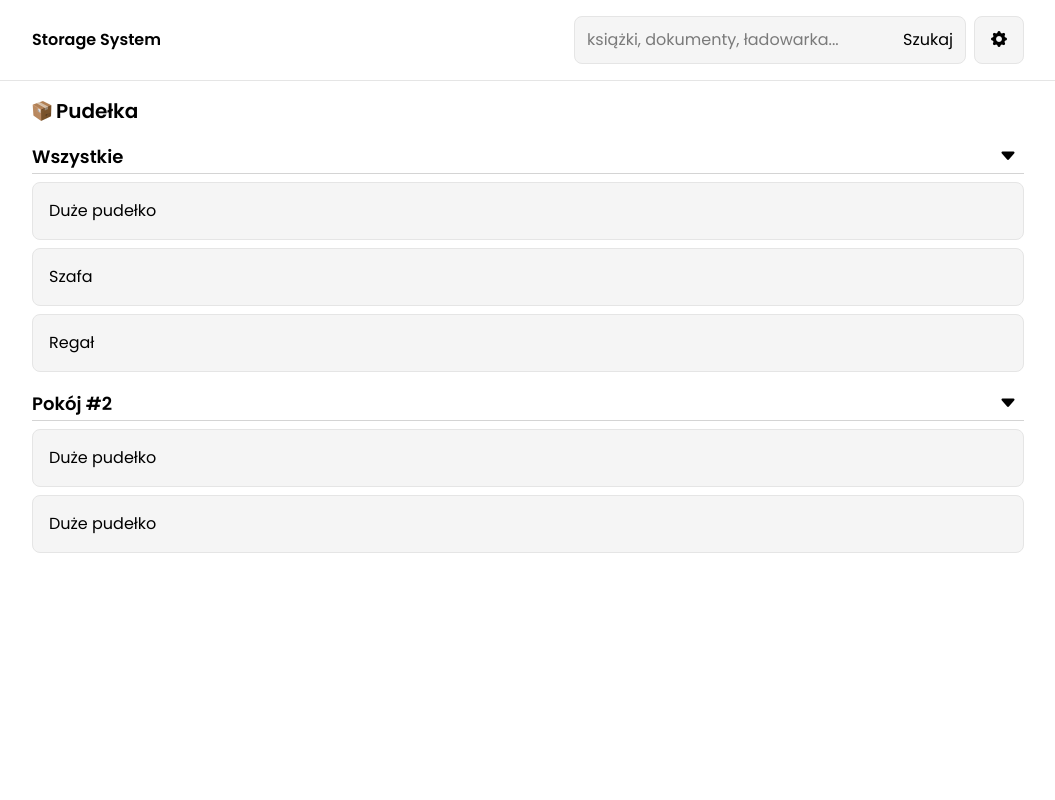
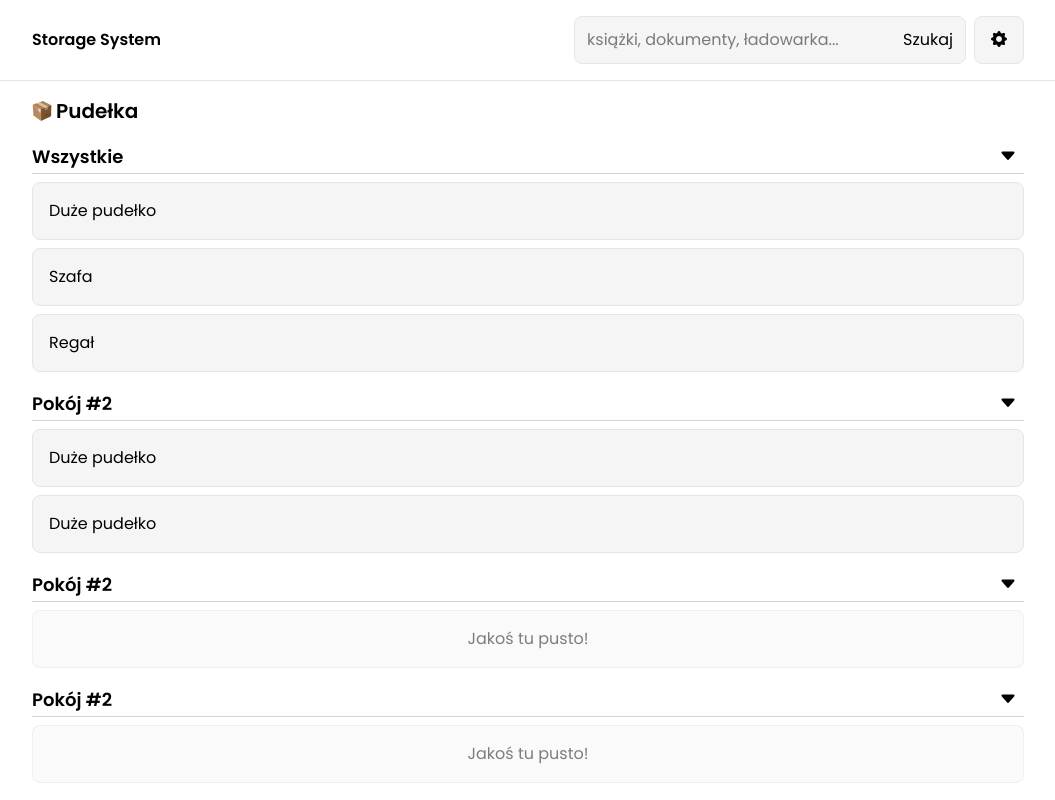
Before and after one commit to MrWoodsman/storage_system, a React (Vite) app in the folder frontend/: page /boxes in a window 1280 px wide. Shown: the whole page, without its empty margins (112-1167 px from the left). Built offline with nearby package versions, Linux system fonts and the light colour scheme.

Commit message:
Poprawne wyświetlanie przy pustej liście pudełek w danej kategori

```diff
--- a/frontend/src/components/GroupLabel.jsx
+++ b/frontend/src/components/GroupLabel.jsx
@@ -22,13 +22,13 @@ export const GroupLabel = ({ labelTitle, toDisplayInList }) => {
                 !isFolded && (
                     <div className="flex flex-col gap-2">
                         {
-                            toDisplayInList.map((item, index) => (
-                                item ? (
+                            toDisplayInList && toDisplayInList.length > 0 ? (
+                                toDisplayInList.map((item, index) => (
                                     <ListItem key={index} name={item.name ?? "Brak nazwy"} />
-                                ) : (
-                                    <ListItem key={index} name={"Jakoś tu pusto!"} centerText disabled />
-                                )
-                            ))
+                                ))
+                            ) : (
+                                <ListItem name={"Jakoś tu pusto!"} centerText disabled />
+                            )
                         }
                     </div>
                 )
@@ -41,7 +41,7 @@ const ListItem = ({ name, centerText, disabled }) => {
     const statusClass = disabled ? "bg-neutral-100/50 border-neutral-200/50 text-black/50" : "bg-neutral-100 border-neutral-200"
 
     return (
-        <div className={`${statusClass} border-[1px] rounded-lg p-4 text-base font-normal  ${centerText && "text-center"}`}>
+        <div className={`${statusClass} cursor-pointer border-[1px] rounded-lg p-4 text-base font-normal  ${centerText && "text-center"}`}>
             {name}
         </div>
     )
--- a/frontend/src/pages/Boxespage.jsx
+++ b/frontend/src/pages/Boxespage.jsx
@@ -18,6 +18,10 @@ export const Boxespage = () => {
                 </GroupLabel>
                 <GroupLabel labelTitle={"Pokój #2"} toDisplayInList={[{ name: "Duże pudełko" }, { name: "Duże pudełko" }]}>
                 </GroupLabel>
+                <GroupLabel labelTitle={"Pokój #2"} toDisplayInList={[]}>
+                </GroupLabel>
+                <GroupLabel labelTitle={"Pokój #2"}>
+                </GroupLabel>
             </div>
         </div>
     )
```
